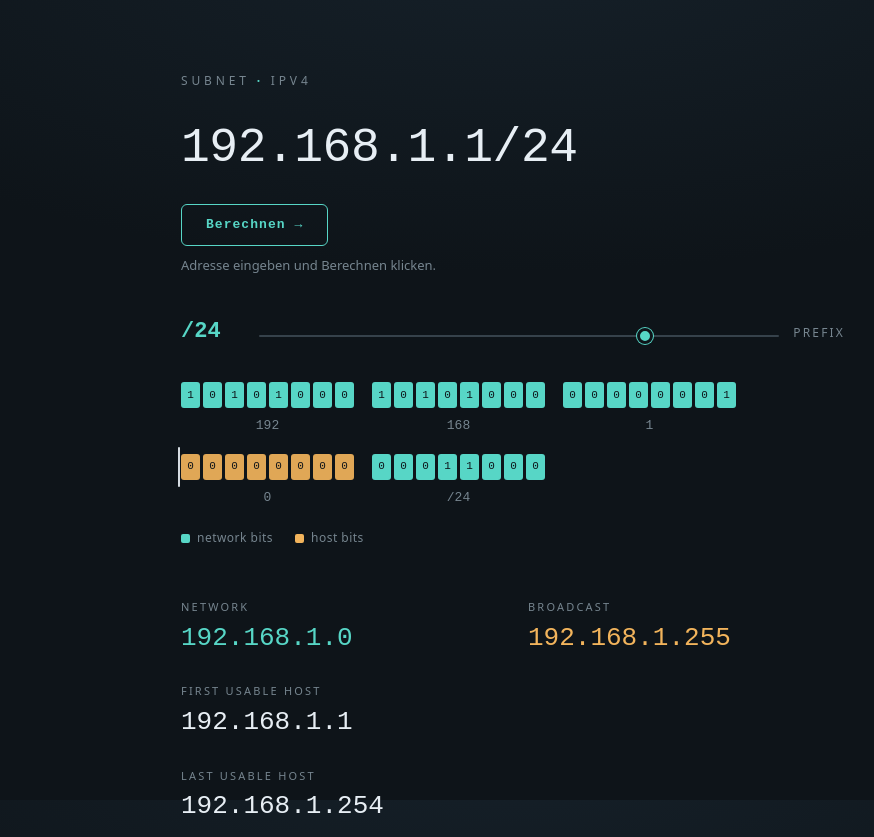
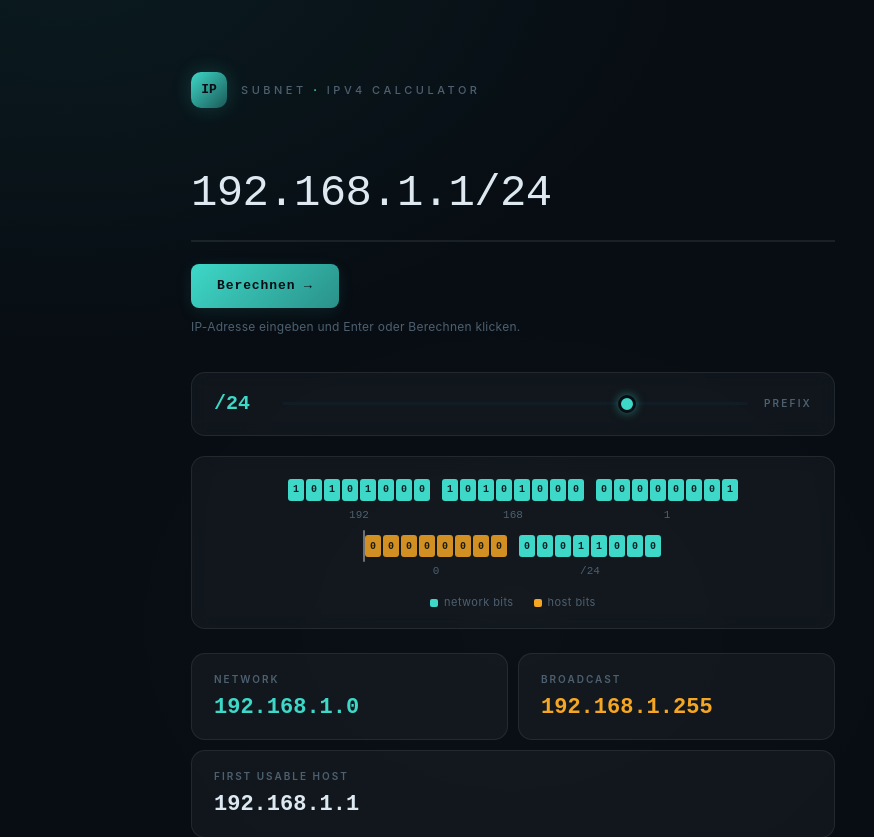
Before and after one commit to Sobhanhaerizadeh/ip-calculator, a React (Vite) app in the folder frontend/: page / in a window 1280 px wide. Shown: the top 837 px of the page, without its empty margins (127-1001 px from the left). Built offline with nearby package versions, Linux system fonts and the light colour scheme.

Commit message:
feat: verbessere Benutzeroberfläche

```diff
--- a/frontend/index.html
+++ b/frontend/index.html
@@ -4,7 +4,7 @@
     <meta charset="UTF-8" />
     <link rel="icon" type="image/svg+xml" href="/favicon.svg" />
     <meta name="viewport" content="width=device-width, initial-scale=1.0" />
-    <title>frontend</title>
+    <title>Subnet Calculator</title>
   </head>
   <body>
     <div id="root"></div>
--- a/frontend/src/App.tsx
+++ b/frontend/src/App.tsx
@@ -84,28 +84,36 @@ function Strip() {
 
   return (
     <div>
-      <p className="eyebrow">
-        subnet <b>·</b> ipv4
-      </p>
+      <header className="header">
+        <div className="logo">IP</div>
+        <p className="eyebrow">subnet <b>·</b> ipv4 calculator</p>
+      </header>
 
       <input
         className="field"
         value={ip}
         spellCheck="false"
         autoComplete="off"
+        placeholder="192.168.1.1/24"
         aria-label="IP address and prefix"
         onChange={(e) => {
-          setIp(e.target.value)
-          if (e.target.value.split("/")[0].trim() == "") setResult(null);
+          setIp(e.target.value);
+          if (e.target.value.split("/")[0].trim() === "") setResult(null);
         }}
+        onKeyDown={(e) => e.key === "Enter" && handleClick()}
       />
 
       <button className="btn" onClick={handleClick}>
         Berechnen →
       </button>
 
-      <p className="hint">
-        Adresse eingeben und Berechnen klicken.
+      <p className={`hint${result?.error ? " err" : ""}`}>
+        {!result
+          ? "IP-Adresse eingeben und Enter oder Berechnen klicken."
+          : result.error
+          ? <><span style={{ fontFamily: "var(--mono)" }}>⚠ </span>{result.error}</>
+          : null
+        }
       </p>
 
       <div className="prefix">
--- a/frontend/src/index.css
+++ b/frontend/src/index.css
@@ -1,182 +1,311 @@
 @import "tailwindcss";
 
-@import "tailwindcss";
-
-/* ============================================================
-   ip-calculator — eigenes Styling (aus dem ursprünglichen
-   <style>-Block). Tailwind oben + eigenes CSS hier vertragen
-   sich problemlos.
-   ============================================================ */
-
 :root {
-  --ink: #0e1419;
-  --text: #e7eef4;
-  --muted: #76858f;
-  --faint: #36424b;
-  --net: #57d6c6;   /* network bits */
-  --host: #f2b45c;  /* host bits / broadcast */
+  --bg: #070d13;
+  --surface: rgba(255, 255, 255, 0.04);
+  --surface-hover: rgba(255, 255, 255, 0.07);
+  --border: rgba(255, 255, 255, 0.08);
+  --border-hover: rgba(255, 255, 255, 0.15);
+  --text: #dde8f0;
+  --muted: #4e6070;
+  --faint: #111c25;
+  --net: #3dd8c8;
+  --host: #f5a623;
   --bad: #f08486;
+  --net-glow: rgba(61, 216, 200, 0.18);
+  --host-glow: rgba(245, 166, 35, 0.15);
   --mono: "JetBrains Mono", ui-monospace, monospace;
-  --sans: "Space Grotesk", system-ui, sans-serif;
+  --sans: "Inter", "Space Grotesk", system-ui, sans-serif;
+  --radius-sm: 8px;
+  --radius: 14px;
+  --radius-lg: 18px;
 }
 
-* { box-sizing: border-box; }
+* { box-sizing: border-box; margin: 0; padding: 0; }
 
 html, body {
-  margin: 0;
-  background:
-    radial-gradient(120% 80% at 50% -10%, #16212a 0%, var(--ink) 55%) fixed;
+  min-height: 100vh;
+  background: var(--bg);
+  background-image:
+    radial-gradient(ellipse 90% 60% at 15% -5%,  rgba(61,216,200,0.07) 0%, transparent 55%),
+    radial-gradient(ellipse 70% 50% at 85% 105%, rgba(245,166,35,0.05) 0%, transparent 55%),
+    radial-gradient(ellipse 50% 40% at 50% 50%,  rgba(255,255,255,0.01) 0%, transparent 70%);
   color: var(--text);
   font-family: var(--sans);
   -webkit-font-smoothing: antialiased;
 }
 
 #root {
-  max-width: 720px;
+  max-width: 700px;
   margin: 0 auto;
-  padding: 72px 28px 110px;
+  padding: 72px 28px 120px;
+}
+
+/* ── Header ────────────────────────────────────── */
+.header {
+  display: flex;
+  align-items: center;
+  gap: 14px;
+  margin-bottom: 52px;
+}
+
+.logo {
+  width: 36px;
+  height: 36px;
+  border-radius: 10px;
+  background: linear-gradient(135deg, var(--net) 0%, rgba(61,216,200,0.35) 100%);
+  display: flex;
+  align-items: center;
+  justify-content: center;
+  font-family: var(--mono);
+  font-size: 13px;
+  font-weight: 800;
+  color: #070d13;
+  flex-shrink: 0;
+  box-shadow: 0 0 20px rgba(61,216,200,0.2);
 }
 
 .eyebrow {
-  font-size: 12px;
+  font-size: 11px;
   letter-spacing: 0.32em;
   text-transform: uppercase;
   color: var(--muted);
-  margin: 0 0 22px;
+  font-weight: 500;
 }
-.eyebrow b { color: var(--net); font-weight: 600; }
+.eyebrow b { color: var(--net); font-weight: 700; }
 
-/* die Adresse, die du tippst — das lauteste Element der Seite */
+/* ── IP Input ──────────────────────────────────── */
 .field {
   width: 100%;
-  border: 0;
+  border: none;
+  border-bottom: 2px solid var(--border);
   background: transparent;
   color: var(--text);
   font-family: var(--mono);
   font-weight: 500;
-  font-size: clamp(30px, 8vw, 48px);
-  letter-spacing: -0.01em;
-  padding: 0;
+  font-size: clamp(26px, 7vw, 44px);
+  letter-spacing: -0.015em;
+  padding: 0 0 14px;
   outline: none;
   caret-color: var(--net);
+  transition: border-color 0.22s ease;
 }
-.field::selection { background: rgba(87,214,198,0.22); }
+.field:focus { border-bottom-color: rgba(61,216,200,0.45); }
+.field::selection { background: rgba(61,216,200,0.2); }
+.field::placeholder { color: var(--muted); }
 
 .hint {
-  font-size: 13px;
+  font-size: 12px;
   color: var(--muted);
   min-height: 18px;
-  margin: 10px 0 0;
+  margin-top: 10px;
+  letter-spacing: 0.02em;
 }
 .hint.err { color: var(--bad); }
 
-/* Prefix-Slider — Füllung läuft bis zum Schnitt */
+/* ── Button ────────────────────────────────────── */
+.btn {
+  display: inline-flex;
+  align-items: center;
+  gap: 8px;
+  margin-top: 22px;
+  padding: 12px 26px;
+  background: linear-gradient(135deg, var(--net) 0%, rgba(61,216,200,0.65) 100%);
+  border: none;
+  border-radius: var(--radius-sm);
+  color: #070d13;
+  font-family: var(--mono);
+  font-size: 13px;
+  font-weight: 700;
+  letter-spacing: 0.07em;
+  cursor: pointer;
+  transition: opacity 0.18s, transform 0.1s ease, box-shadow 0.22s ease;
+  box-shadow: 0 4px 16px rgba(61,216,200,0.1);
+}
+.btn:hover {
+  opacity: 0.88;
+  box-shadow: 0 4px 28px rgba(61,216,200,0.3), 0 0 0 1px rgba(61,216,200,0.2);
+  transform: translateY(-1px);
+}
+.btn:active { transform: scale(0.97) translateY(0); }
+
+/* ── Prefix Slider ─────────────────────────────── */
 .prefix {
   display: flex;
-  align-items: baseline;
-  gap: 14px;
-  margin: 40px 0 6px;
+  align-items: center;
+  gap: 16px;
+  margin: 36px 0 0;
+  background: var(--surface);
+  border: 1px solid var(--border);
+  border-radius: var(--radius);
+  padding: 16px 22px;
+  backdrop-filter: blur(8px);
 }
 .prefix .num {
   font-family: var(--mono);
-  font-size: 22px;
+  font-size: 20px;
   color: var(--net);
   font-weight: 700;
-  min-width: 64px;
+  min-width: 52px;
 }
-.prefix .lab { font-size: 12px; letter-spacing: 0.18em; text-transform: uppercase; color: var(--muted); }
+.prefix .lab {
+  font-size: 10px;
+  letter-spacing: 0.22em;
+  text-transform: uppercase;
+  color: var(--muted);
+  white-space: nowrap;
+  font-weight: 600;
+}
+
 input[type="range"] {
-  -webkit-appearance: none; appearance: none;
-  flex: 1; height: 2px; border-radius: 2px; margin: 0;
-  background: var(--faint); outline: none; cursor: pointer;
+  -webkit-appearance: none;
+  appearance: none;
+  flex: 1;
+  height: 3px;
+  border-radius: 2px;
+  background: var(--faint);
+  outline: none;
+  cursor: pointer;
 }
 input[type="range"]::-webkit-slider-thumb {
-  -webkit-appearance: none; appearance: none;
-  width: 16px; height: 16px; border-radius: 50%;
-  background: var(--net); border: 3px solid var(--ink);
-  box-shadow: 0 0 0 1px var(--net);
+  -webkit-appearance: none;
+  appearance: none;
+  width: 18px;
+  height: 18px;
+  border-radius: 50%;
+  background: var(--net);
+  border: 3px solid var(--bg);
+  box-shadow: 0 0 10px rgba(61,216,200,0.5);
+  transition: box-shadow 0.2s ease;
+}
+input[type="range"]::-webkit-slider-thumb:hover {
+  box-shadow: 0 0 18px rgba(61,216,200,0.75);
 }
 input[type="range"]::-moz-range-thumb {
-  width: 14px; height: 14px; border-radius: 50%;
-  background: var(--net); border: 3px solid var(--ink);
+  width: 14px;
+  height: 14px;
+  border-radius: 50%;
+  background: var(--net);
+  border: 3px solid var(--bg);
 }
 
-/* Signatur: der 32-Bit-Streifen */
-.strip { margin: 34px 0 6px; }
-.octets { display: flex; gap: 18px; flex-wrap: wrap; }
-.octet { display: flex; flex-direction: column; align-items: center; gap: 8px; }
-.bits { display: flex; gap: 3px; }
+/* ── Bit Strip ─────────────────────────────────── */
+.strip {
+  margin: 20px 0 0;
+  background: var(--surface);
+  border: 1px solid var(--border);
+  border-radius: var(--radius);
+  padding: 22px 20px 18px;
+  backdrop-filter: blur(8px);
+}
+.octets { display: flex; gap: 12px; flex-wrap: wrap; justify-content: center; }
+.octet  { display: flex; flex-direction: column; align-items: center; gap: 6px; }
+.bits   { display: flex; gap: 2px; }
 .bit {
-  width: clamp(13px, 3.4vw, 19px);
-  height: clamp(20px, 5vw, 26px);
-  display: flex; align-items: center; justify-content: center;
-  font-family: var(--mono); font-size: 11px;
+  width: clamp(12px, 3vw, 16px);
+  height: clamp(18px, 4.5vw, 22px);
+  display: flex;
+  align-items: center;
+  justify-content: center;
+  font-family: var(--mono);
+  font-size: 10px;
+  font-weight: 700;
   border-radius: 3px;
-  color: var(--ink);
-  transition: background-color .22s ease, opacity .22s ease;
+  color: rgba(7,13,19,0.9);
   position: relative;
+  transition: background-color 0.2s ease;
 }
 .bit.net  { background: var(--net); }
-.bit.host { background: var(--host); opacity: 0.92; }
-/* der eine bedeutsame Trenner: der Prefix-Schnitt */
+.bit.host { background: var(--host); opacity: 0.85; }
 .bit.cut::after {
-  content: ""; position: absolute; left: -3px; top: -7px; bottom: -7px;
-  width: 2px; border-radius: 2px; background: var(--text);
+  content: "";
+  position: absolute;
+  left: -2px; top: -5px; bottom: -5px;
+  width: 2px;
+  border-radius: 2px;
+  background: rgba(255,255,255,0.45);
 }
-.dec { font-family: var(--mono); font-size: 13px; color: var(--muted); }
+.dec {
+  font-family: var(--mono);
+  font-size: 11px;
+  color: var(--muted);
+}
 
 .legend {
-  display: flex; gap: 22px; margin: 22px 0 0;
-  font-size: 12px; color: var(--muted); letter-spacing: 0.04em;
+  display: flex;
+  gap: 20px;
+  margin: 14px 0 0;
+  font-size: 11px;
+  color: var(--muted);
+  letter-spacing: 0.04em;
+  justify-content: center;
 }
-.legend i { display: inline-block; width: 9px; height: 9px; border-radius: 2px; margin-right: 7px; vertical-align: middle; }
+.legend i {
+  display: inline-block;
+  width: 8px; height: 8px;
+  border-radius: 2px;
+  margin-right: 6px;
+  vertical-align: middle;
+}
 .legend .n i { background: var(--net); }
 .legend .h i { background: var(--host); }
 
-/* Ergebnisse — fließend, ohne Trennlinien dazwischen */
-.out { margin-top: 52px; display: grid; gap: 30px; }
-.row2 { display: grid; grid-template-columns: 1fr 1fr; gap: 30px; }
+/* ── Output Cards ──────────────────────────────── */
+.out {
+  margin-top: 24px;
+  display: grid;
+  gap: 10px;
+}
+
+.row2 { display: grid; grid-template-columns: 1fr 1fr; gap: 10px; }
+
+.cell {
+  background: var(--surface);
+  border: 1px solid var(--border);
+  border-radius: var(--radius);
+  padding: 18px 22px;
+  transition: border-color 0.2s ease, background 0.2s ease, box-shadow 0.2s ease;
+  cursor: default;
+}
+.cell:hover {
+  border-color: var(--border-hover);
+  background: var(--surface-hover);
+}
+
 .cell .k {
-  font-size: 11px; letter-spacing: 0.2em; text-transform: uppercase;
-  color: var(--muted); margin: 0 0 8px;
+  font-size: 10px;
+  letter-spacing: 0.2em;
+  text-transform: uppercase;
+  color: var(--muted);
+  margin-bottom: 8px;
+  font-weight: 600;
+  display: block;
 }
 .cell .v {
-  font-family: var(--mono); font-size: clamp(20px, 5vw, 26px);
-  font-weight: 500; line-height: 1.15; word-break: break-all;
+  font-family: var(--mono);
+  font-size: clamp(17px, 4vw, 22px);
+  font-weight: 600;
+  line-height: 1.2;
+  word-break: break-all;
+  color: var(--text);
+  display: block;
 }
 .v.net  { color: var(--net); }
 .v.host { color: var(--host); }
 .v .dim { color: var(--muted); }
 
-.btn {
-  display: inline-flex;
-  align-items: center;
-  gap: 8px;
-  margin-top: 20px;
-  padding: 10px 24px;
-  background: transparent;
-  border: 1.5px solid var(--net);
-  border-radius: 6px;
-  color: var(--net);
-  font-family: var(--mono);
-  font-size: 13px;
-  font-weight: 600;
-  letter-spacing: 0.08em;
-  cursor: pointer;
-  transition: background .18s ease, color .18s ease, transform .1s ease;
-}
-.btn:hover {
-  background: var(--net);
-  color: var(--ink);
-}
-.btn:active {
-  transform: scale(0.97);
+/* Hover glow per type */
+.cell:hover .v.net  { text-shadow: 0 0 18px rgba(61,216,200,0.35); }
+.cell:hover .v.host { text-shadow: 0 0 18px rgba(245,166,35,0.35); }
+
+/* ── Responsive ────────────────────────────────── */
+@media (max-width: 480px) {
+  .row2    { grid-template-columns: 1fr; }
+  #root    { padding: 56px 20px 100px; }
+  .header  { margin-bottom: 40px; }
+  .strip   { padding: 16px 14px 14px; }
 }
 
-@media (max-width: 460px) {
-  .row2 { grid-template-columns: 1fr; }
-  #root { padding-top: 54px; }
+@media (prefers-reduced-motion: reduce) {
+  * { transition: none !important; animation: none !important; }
 }
-@media (prefers-reduced-motion: reduce) {
-  * { transition: none !important; }
-}
```
